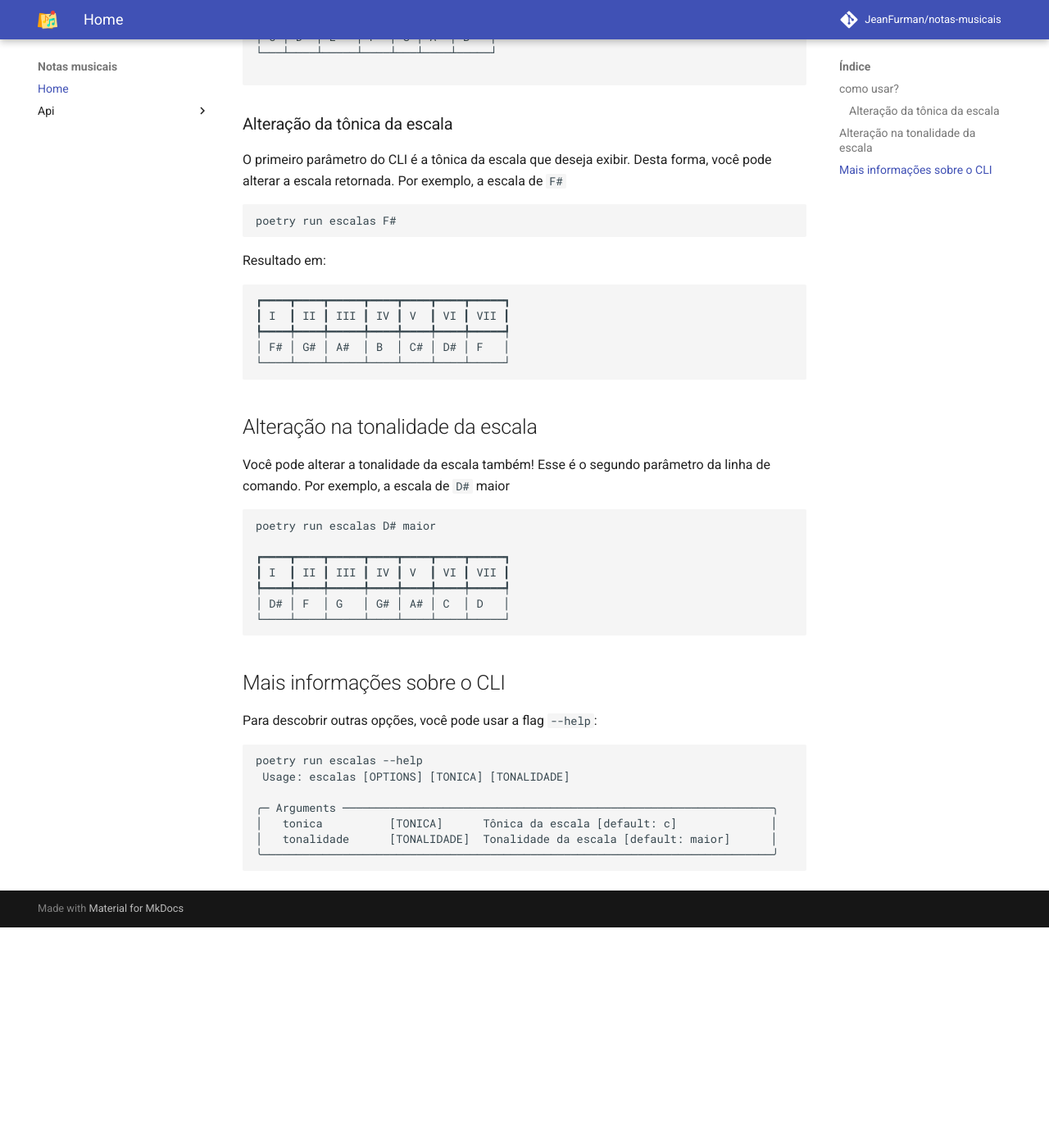
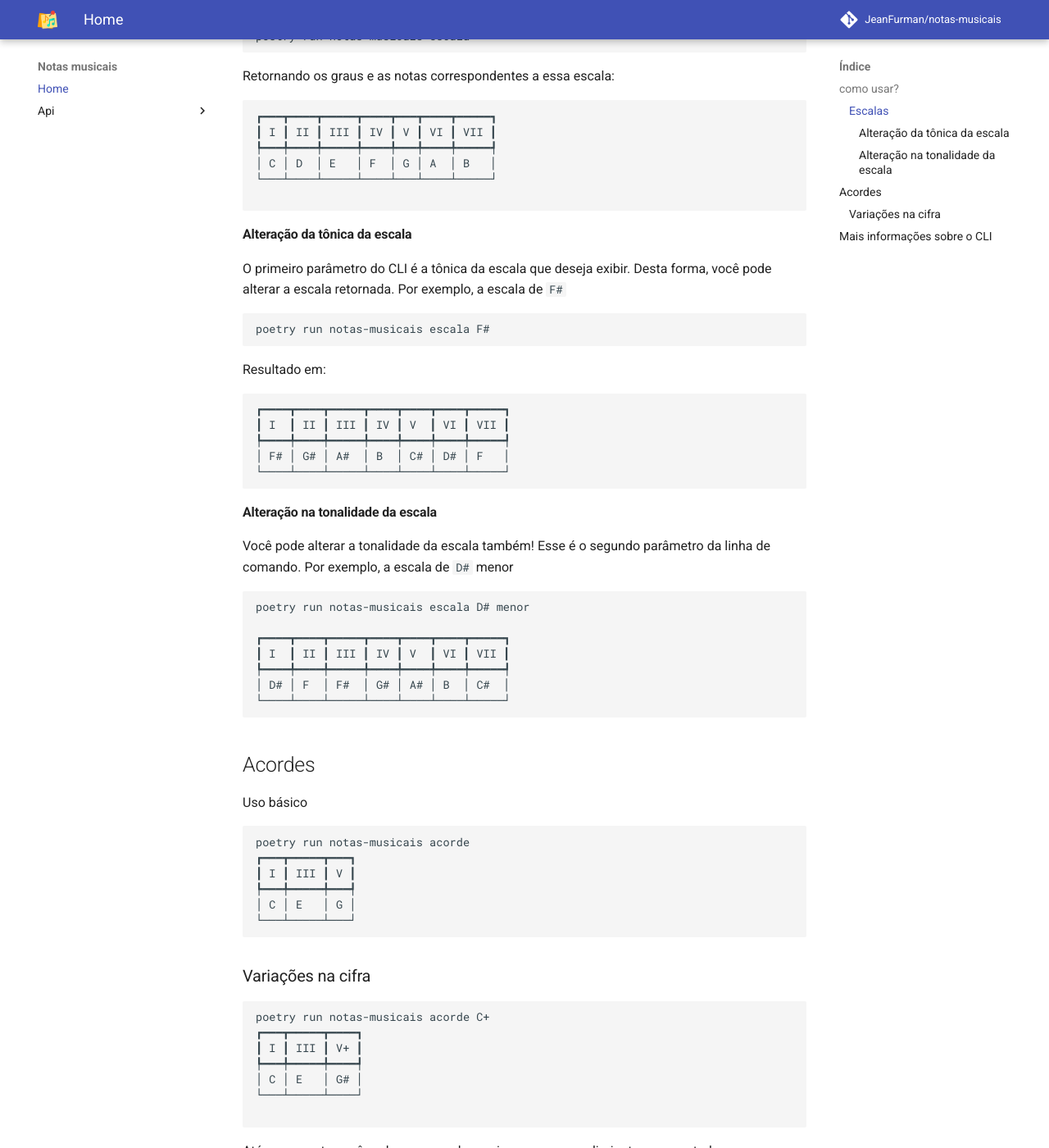
Before and after one commit to JeanFurman/notas-musicais, an MkDocs documentation site: the page built from docs/index.md, in a window 1280 px wide and 1400 px high, scrolled down 733 px. Shown: the whole window at 82% size. Built offline with MkDocs 1.6.1 and Material for MkDocs 9.7.7, drawn with Linux system fonts in a browser that asks for light colours; comment, search, counter and statistics services are not loaded; before the commit the page ends 1864 px from its top, so only the background shows below that; some of the changed text lies outside the part shown.

Commit message:
Atualização da página inicial do README na documentação para o comando de acorde

````diff
--- a/docs/index.md
+++ b/docs/index.md
@@ -1,12 +1,18 @@
 ![logo do projeto](assets/logo.png){ width='300' .center}
 # Notas musicais
 
+Notas musicais é um CLI para ajudar na formaçao de escalas e acordes
+
+Temos dois comandos disponíveis: `escala` e `acorde`
+
 ## como usar?
+
+### Escalas
 
 Você pode chamar as escalas via linha de comando. Por exemplo:
 
 ```bash
-poetry run escalas
+poetry run notas-musicais escala
 ```
 
 Retornando os graus e as notas correspondentes a essa escala:
@@ -19,13 +25,13 @@
 
 ```
 
-### Alteração da tônica da escala
+#### Alteração da tônica da escala
 
 O primeiro parâmetro do CLI é a tônica da escala que deseja exibir. Desta forma,
 você pode alterar a escala retornada. Por exemplo, a escala de `F#`
 
 ```bash
-poetry run escalas F#
+poetry run notas-musicais escala F#
 ```
 
 Resultado em:
@@ -37,20 +43,46 @@
 └────┴────┴─────┴────┴────┴────┴─────┘
 ```
 
-## Alteração na tonalidade da escala
+#### Alteração na tonalidade da escala
 
 Você pode alterar a tonalidade da escala também! Esse é o segundo parâmetro
-da linha de comando. Por exemplo, a escala de `D#` maior
+da linha de comando. Por exemplo, a escala de `D#` menor
 
 ```
-poetry run escalas D# maior
+poetry run notas-musicais escala D# menor
 
 ┏━━━━┳━━━━┳━━━━━┳━━━━┳━━━━┳━━━━┳━━━━━┓
 ┃ I  ┃ II ┃ III ┃ IV ┃ V  ┃ VI ┃ VII ┃
 ┡━━━━╇━━━━╇━━━━━╇━━━━╇━━━━╇━━━━╇━━━━━┩
-│ D# │ F  │ G   │ G# │ A# │ C  │ D   │
+│ D# │ F  │ F#  │ G# │ A# │ B  │ C#  │
 └────┴────┴─────┴────┴────┴────┴─────┘
 ```
+## Acordes
+
+Uso básico
+
+```
+poetry run notas-musicais acorde
+┏━━━┳━━━━━┳━━━┓
+┃ I ┃ III ┃ V ┃
+┡━━━╇━━━━━╇━━━┩
+│ C │ E   │ G │
+└───┴─────┴───┘
+```
+
+### Variações na cifra
+
+```
+poetry run notas-musicais acorde C+
+┏━━━┳━━━━━┳━━━━┓
+┃ I ┃ III ┃ V+ ┃
+┡━━━╇━━━━━╇━━━━┩
+│ C │ E   │ G# │
+└───┴─────┴────┘
+
+```
+
+Até o momento você pode usar acordes maiores, menores, diminuto e aumentados
 
 ## Mais informações sobre o CLI
 
````
